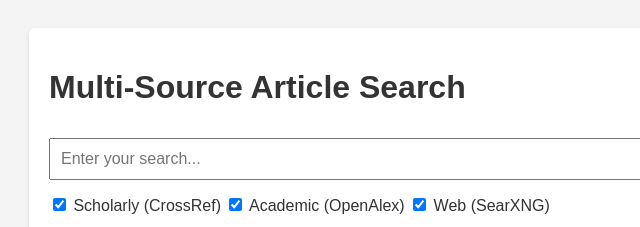
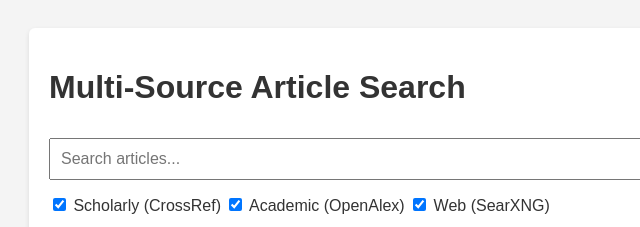
Before and after one commit to kiddeffect/ARTICALL, a plain HTML site: page index.html in a window 1280 px wide. Shown: the top 227 px of the page, 191-831 px from the left. Drawn offline with Linux system fonts and the light colour scheme.

Commit message:
index.html

```diff
--- a/index.html
+++ b/index.html
@@ -9,7 +9,7 @@
 <body>
   <div class="container">
     <h1>Multi-Source Article Search</h1>
-    <input type="text" id="searchInput" placeholder="Enter your search..." />
+    <input type="text" id="searchInput" placeholder="Search articles..." />
     <div class="checkboxes">
       <label><input type="checkbox" id="crossref" checked> Scholarly (CrossRef)</label>
       <label><input type="checkbox" id="openalex" checked> Academic (OpenAlex)</label>
```
